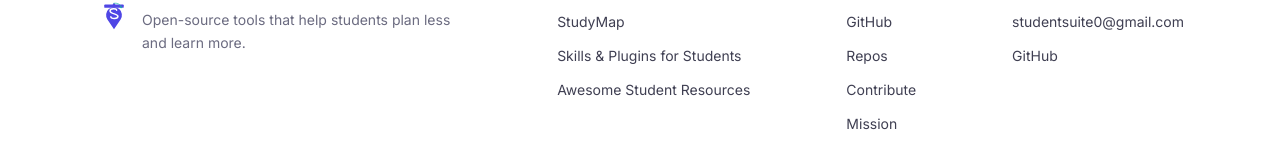
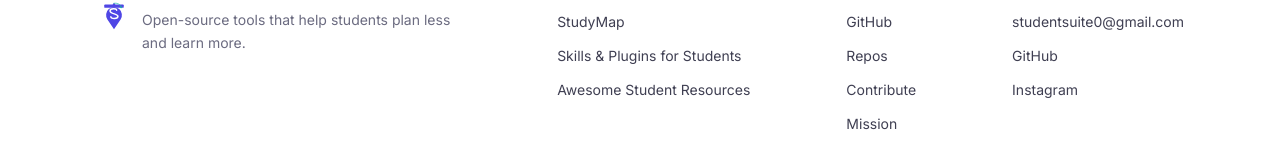
Before and after one commit to StudentSuite3/website, a Next.js app: page / in a window 1280 px wide. Shown: the part 2864-3031 px from the top of the page. Built offline with nearby package versions, Linux system fonts and the light colour scheme; no server answers.

Commit message:
feat: add Instagram link to footer contact column

```diff
--- a/src/components/Footer.tsx
+++ b/src/components/Footer.tsx
@@ -105,6 +105,16 @@ export function Footer() {
                     GitHub
                   </a>
                 </li>
+                <li>
+                  <a
+                    href="https://instagram.com/studentsuite"
+                    target="_blank"
+                    rel="noopener noreferrer"
+                    className="text-sm text-[var(--body)] transition-colors hover:text-[var(--primary)]"
+                  >
+                    Instagram
+                  </a>
+                </li>
               </ul>
             </nav>
           </div>
```
